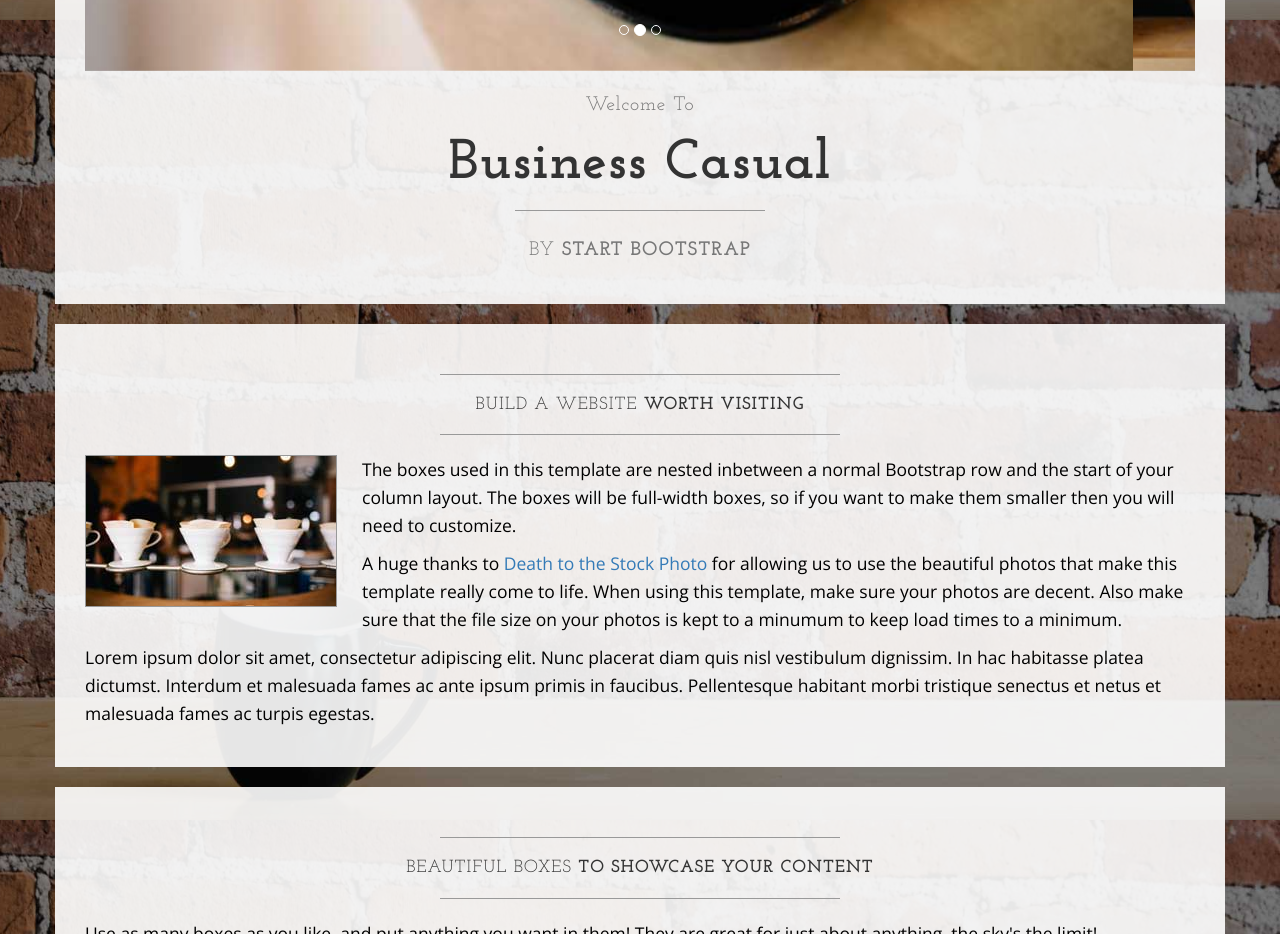
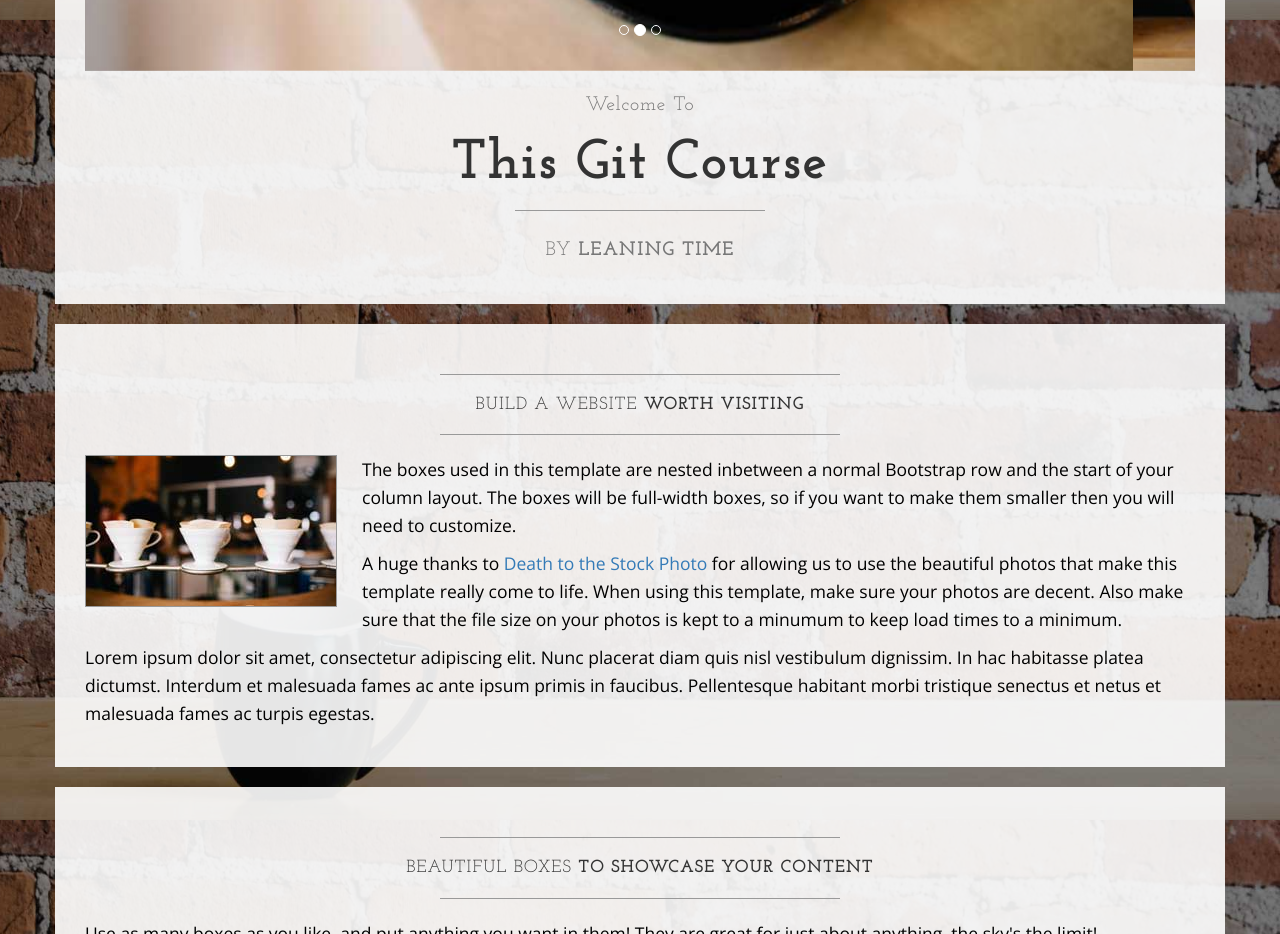
Before and after one commit to CPULoyal/GIT-Course, a plain HTML site: page index.html in a window 1280 px wide. Shown: the part 780-1714 px from the top of the page. Drawn offline with nearby package versions, Linux system fonts and the light colour scheme.

Commit message:
Changed items after carousel

```diff
--- a/index.html
+++ b/index.html
@@ -108,11 +108,11 @@
                     <h2 class="brand-before">
                         <small>Welcome to</small>
                     </h2>
-                    <h1 class="brand-name">Business Casual</h1>
+                    <h1 class="brand-name">This Git Course</h1>
                     <hr class="tagline-divider">
                     <h2>
                         <small>By
-                            <strong>Start Bootstrap</strong>
+                            <strong>Leaning Time</strong>
                         </small>
                     </h2>
                 </div>
```
